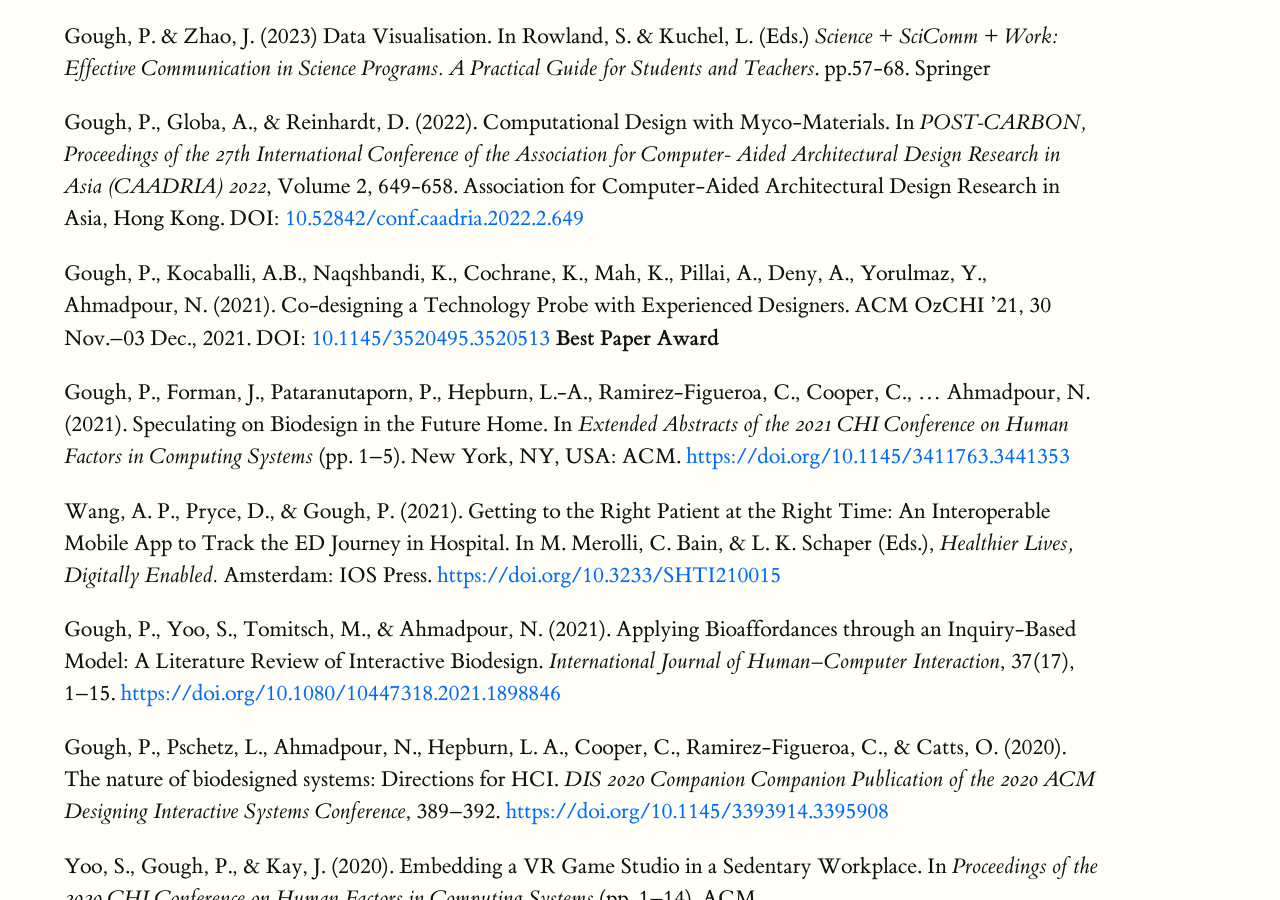
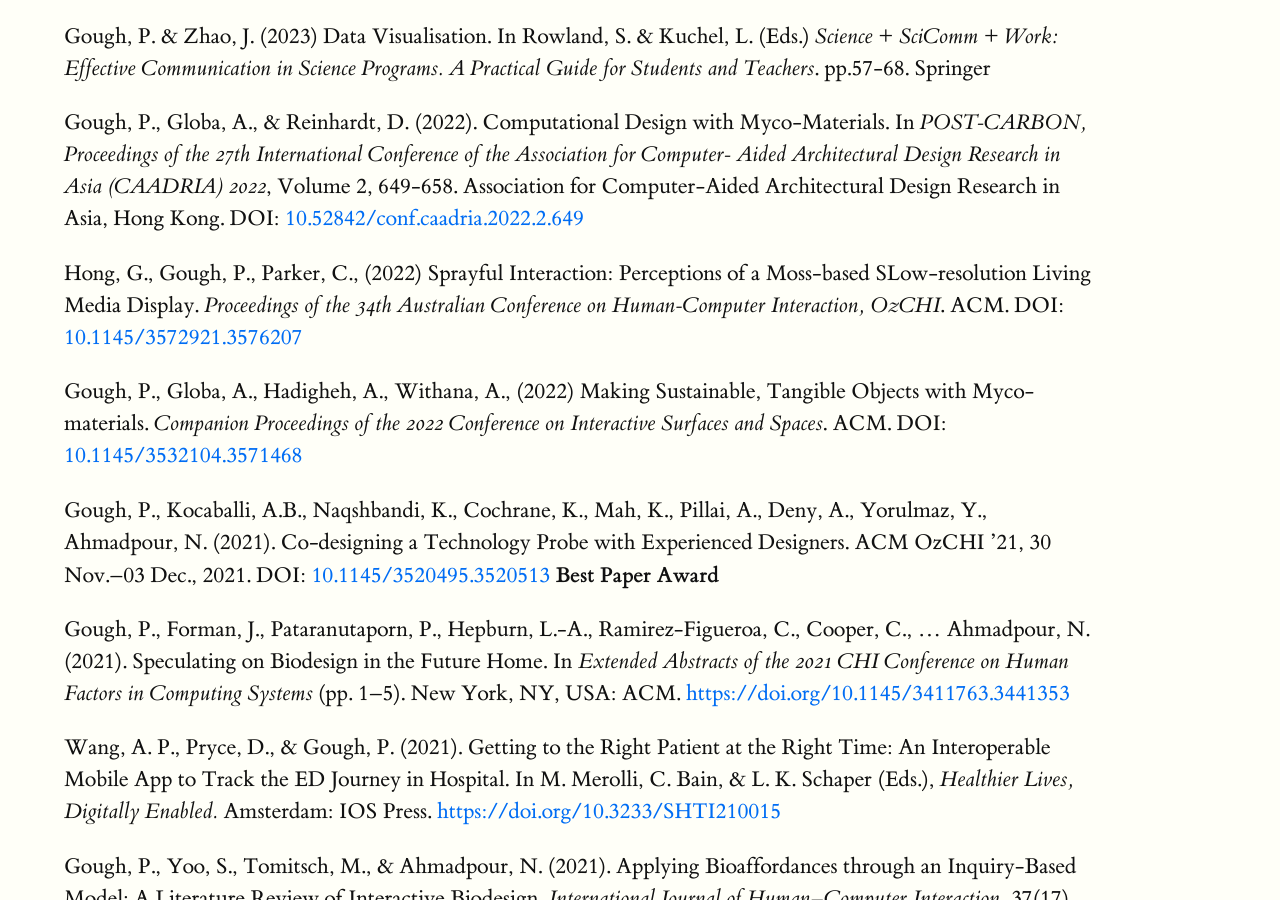
Before and after one commit to philgough/philgough.github.io, a Jekyll site: the page built from docs/Publications/index.md, in a window 1280 px wide and 900 px high, scrolled down 642 px. Built offline with Jekyll 4.4.1, drawn with Linux system fonts in a browser that asks for light colours; some web fonts are replaced.

Commit message:
update publication list

```diff
--- a/docs/Publications/index.md
+++ b/docs/Publications/index.md
@@ -21,6 +21,14 @@
 Gough, P. & Zhao, J. (2023) Data Visualisation. In Rowland, S. & Kuchel, L. (Eds.) _Science + SciComm + Work: Effective Communication in Science Programs. A Practical Guide for Students and Teachers_. pp.57-68. Springer
 
 Gough, P., Globa, A., & Reinhardt, D. (2022). Computational Design with Myco-Materials. In *POST-CARBON, Proceedings of the 27th International Conference of the Association for Computer- Aided Architectural Design Research in Asia (CAADRIA) 2022*, Volume 2, 649-658. Association for Computer-Aided Architectural Design Research in Asia, Hong Kong. DOI: [10.52842/conf.caadria.2022.2.649](https://doi.org/10.52842/conf.caadria.2022.2.649){:_target="_blank"}
+
+Hong, G., Gough, P., Parker, C., (2022) Sprayful Interaction: Perceptions of a Moss-based SLow-resolution Living Media Display.
+_Proceedings of the 34th Australian Conference on Human-Computer Interaction, OzCHI_. ACM. DOI: [10.1145/3572921.3576207](https://dl.acm.org/doi/abs/10.1145/3572921.3576207)
+
+
+Gough, P., Globa, A., Hadigheh, A., Withana, A., (2022) Making Sustainable, Tangible Objects with Myco-materials.
+_Companion Proceedings of the 2022 Conference on Interactive Surfaces and Spaces_. ACM. DOI: [10.1145/3532104.3571468](https://dl.acm.org/doi/abs/10.1145/3532104.3571468)
+
 
 Gough, P., Kocaballi, A.B., Naqshbandi, K., Cochrane, K., Mah, K., Pillai, A., Deny, A., Yorulmaz, Y., Ahmadpour, N. (2021). Co-designing a Technology Probe with Experienced Designers. ACM OzCHI ’21, 30 Nov.–03 Dec., 2021. DOI: [10.1145/3520495.3520513](https://dl.acm.org/doi/10.1145/3520495.3520513){:target="_blank"} **Best Paper Award**
 
```
